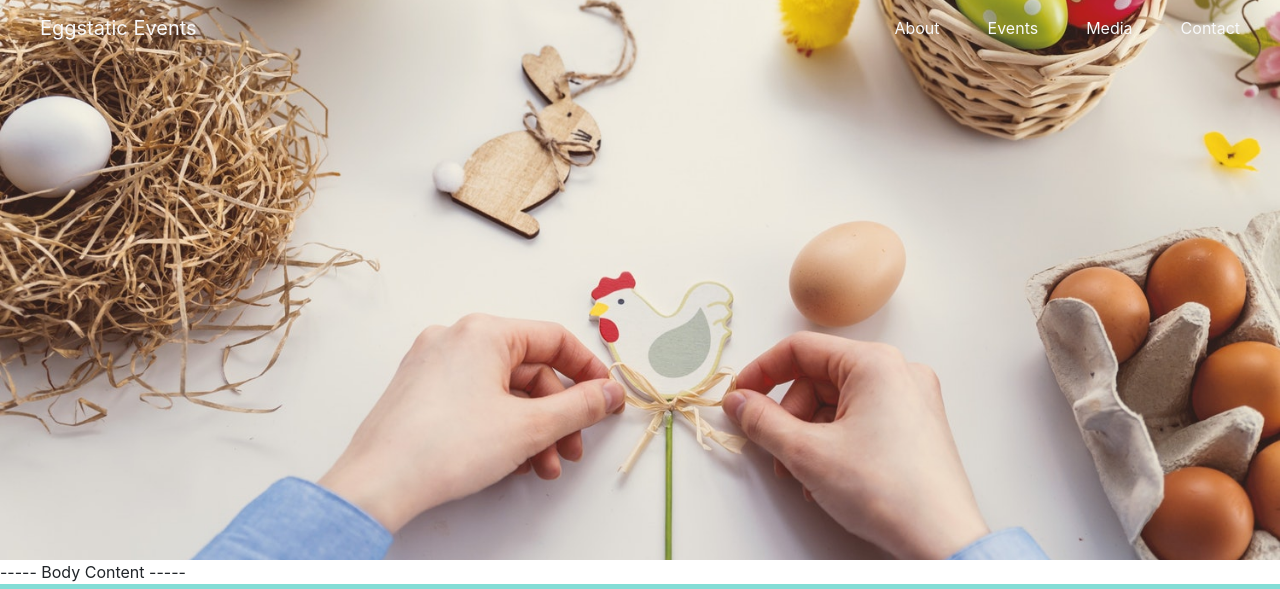
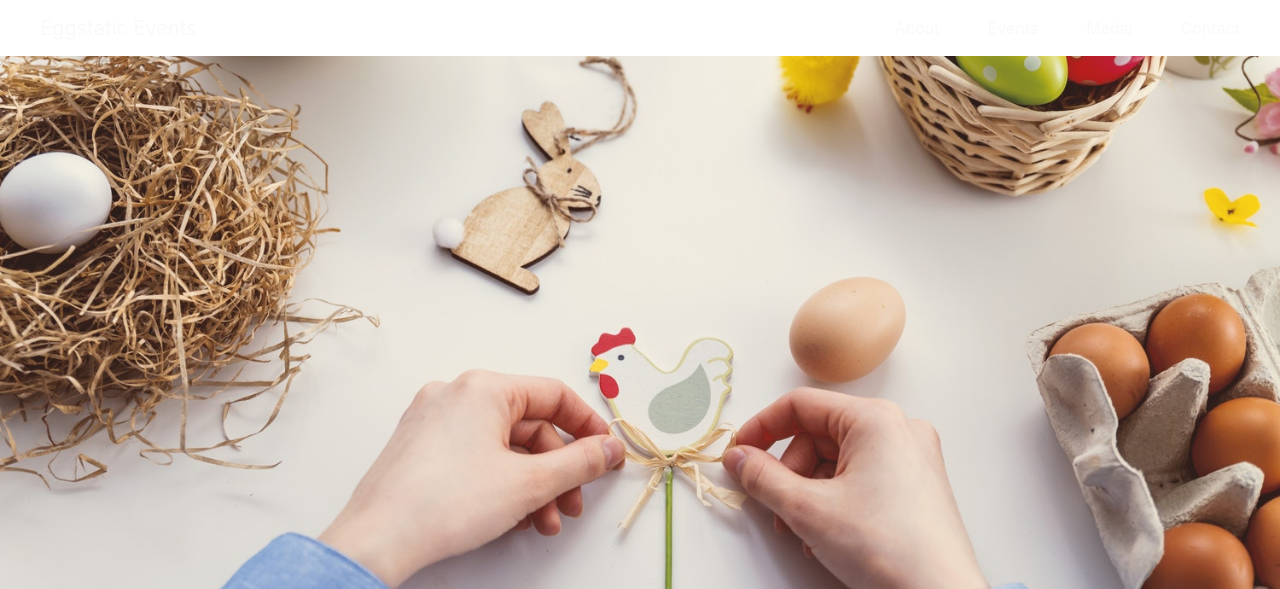
Before and after one commit to kes2401/code-institute-easter-hackathon, a plain HTML site: page base.html in a window 1280 px wide. Shown: the top 589 px of the page. Drawn offline with nearby package versions, Linux system fonts and the light colour scheme.

Commit message:
add background to navbar

```diff
--- a/static/styles.css
+++ b/static/styles.css
@@ -1,3 +1,7 @@
+.navbar {
+    background: #fff;
+}
+
 .main {
 
 }
@@ -13,6 +17,7 @@
     background-size: cover;
     background-repeat: no-repeat;
     background-position: center;
+    margin-top: 56px;
 }
 
 /* Events List */
```
